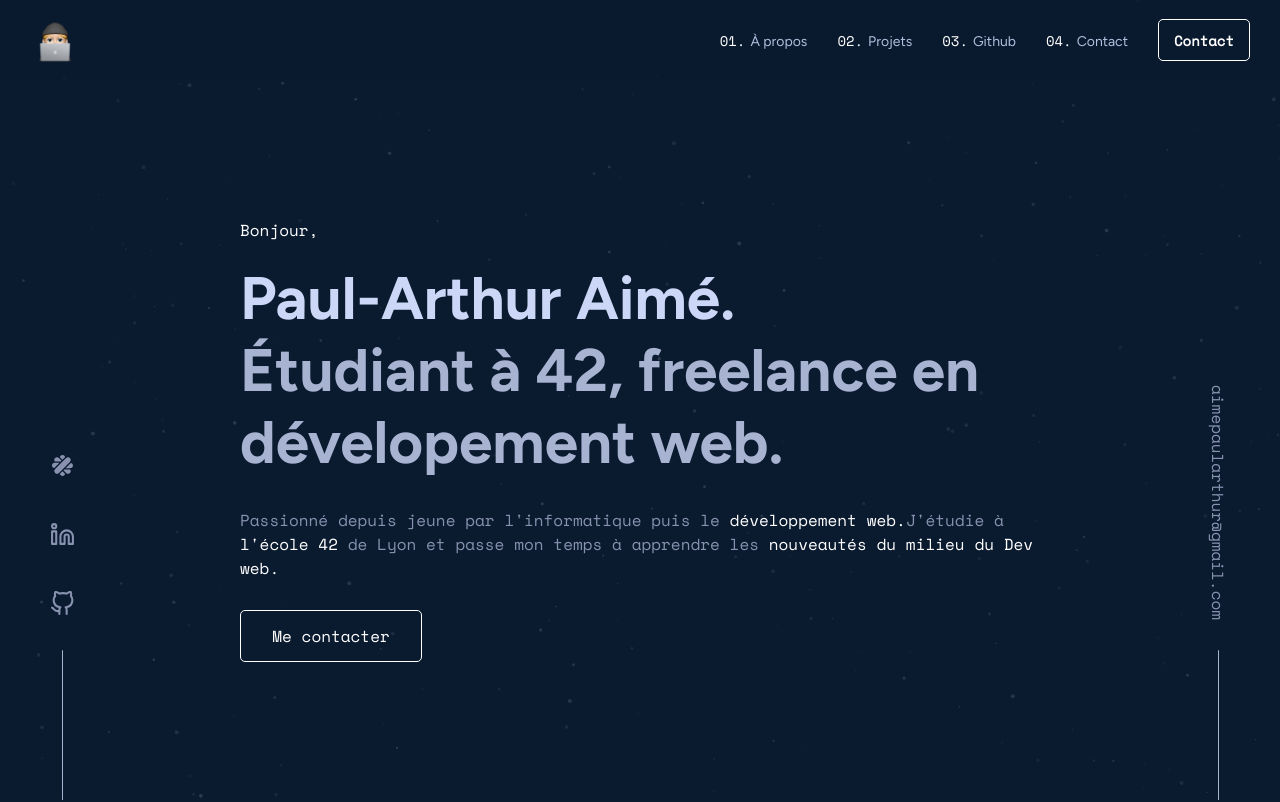
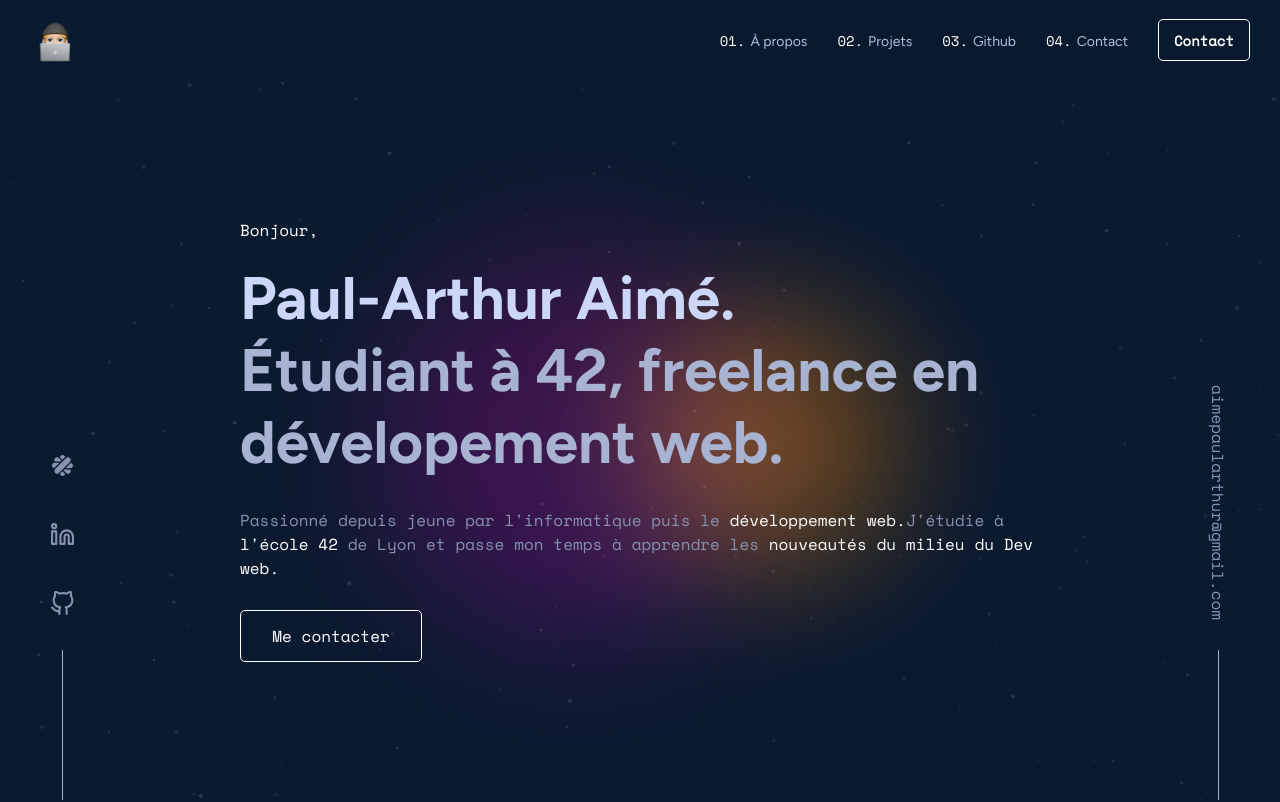
Before and after one commit to paaime/Portfolio, a React (Create React App) app: page / in a window 1280 px wide. Shown: the top 802 px of the page. Built offline with nearby package versions, Linux system fonts and the light colour scheme.

Commit message:
added blur background and google analytics

```diff
--- a/public/index.html
+++ b/public/index.html
@@ -38,6 +38,20 @@
     -->
     <title>Paul-Arthur | Portfolio</title>
   </head>
+  <!-- Google tag (gtag.js) -->
+  <script
+    async
+    src="https://www.googletagmanager.com/gtag/js?id=G-ETKME1VC2Y"
+  ></script>
+  <script>
+    window.dataLayer = window.dataLayer || [];
+    function gtag() {
+      dataLayer.push(arguments);
+    }
+    gtag('js', new Date());
+
+    gtag('config', 'G-ETKME1VC2Y');
+  </script>
   <body>
     <noscript>You need to enable JavaScript to run this app.</noscript>
     <div id="root"></div>
--- a/src/components/Hero/styles/hero.scss
+++ b/src/components/Hero/styles/hero.scss
@@ -3,6 +3,12 @@
   display: flex;
   justify-content: center;
   flex-direction: column;
+  background-image: url('../../../../public/img/colored-blur.webp');
+  background-size: auto;
+  background-position: center;
+  background-repeat: no-repeat;
+  margin: -20px;
+  padding: 20px;
   p {
     &:nth-of-type(1) {
       color: white;
```
Also changed, not shown: public/img/colored-blur.webp (added).
